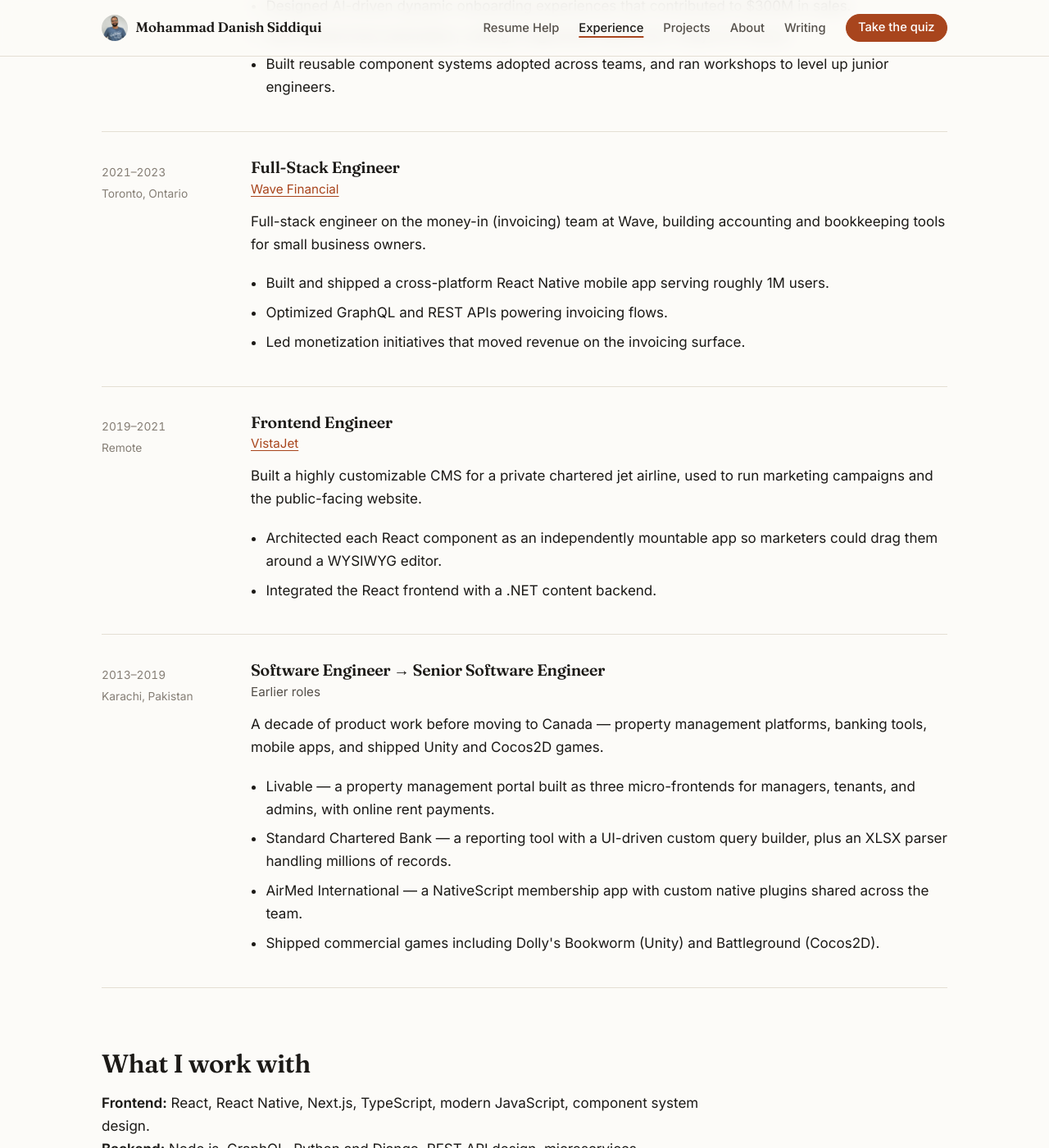
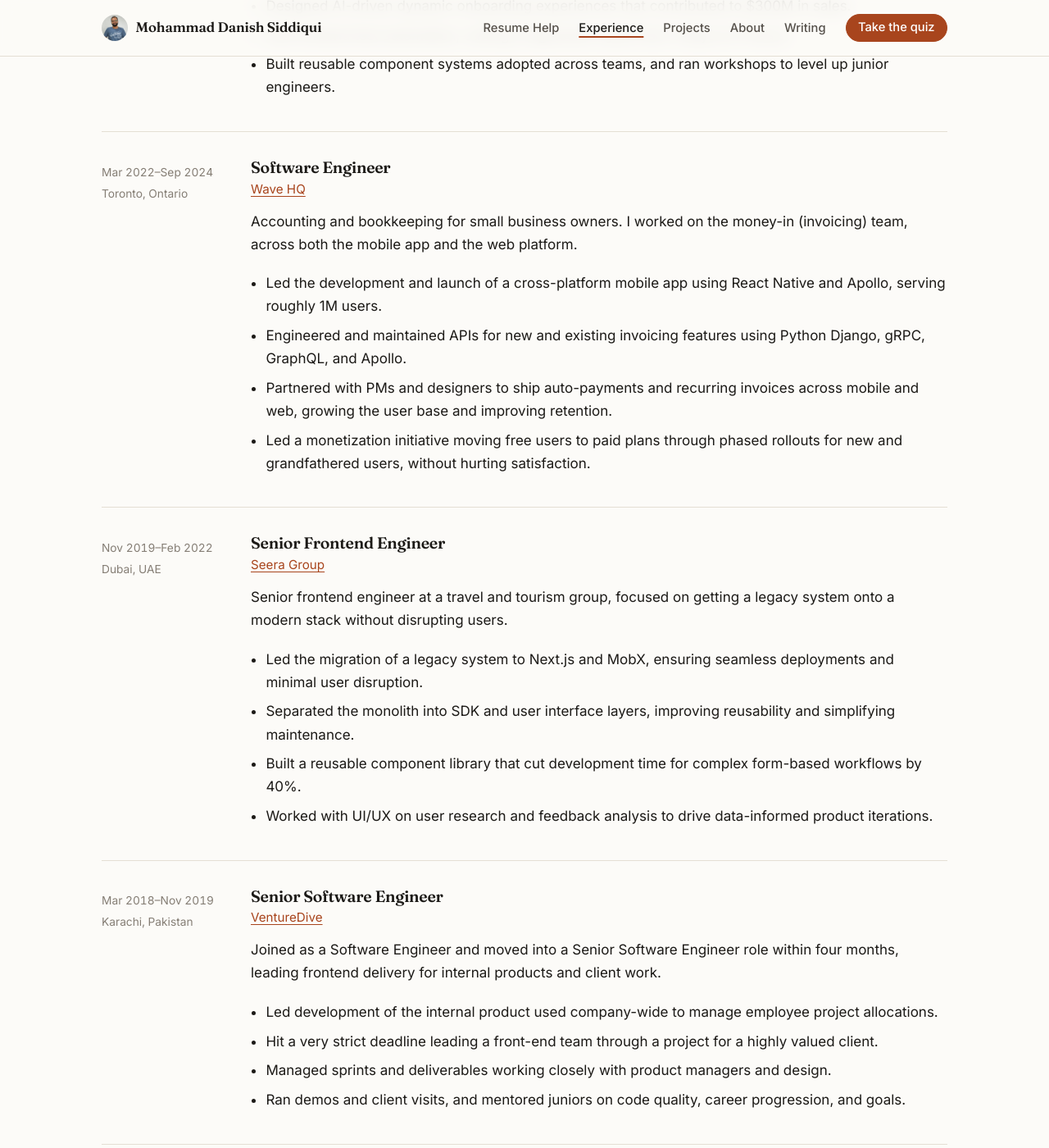
Before and after one commit to mdanishs/mdanishs.github.io, a Jekyll site: the page built from experience.html, in a window 1280 px wide and 1400 px high, scrolled down 1301 px. Shown: the whole window at 82% size. Built offline with Jekyll 4.4.1, drawn with Linux system fonts in a browser that asks for light colours; some of the changed text lies outside the part shown.

Commit message:
Correct work history from LinkedIn source
The first pass invented dates and a role that does not exist. Replaced
with the actual history: Intuit, Wave HQ (Mar 2022 - Sep 2024, Software
Engineer), Seera Group (Nov 2019 - Feb 2022, Dubai), VentureDive
(Mar 2018 - Nov 2019), and Proleadsoft (Apr 2016 - Mar 2018).

- Remove the fabricated VistaJet employment entry. VistaJet stays on
  /projects/ as project work, which is where it belongs.
- Wave was "Software Engineer" at "Wave HQ", not "Full-Stack Engineer at
  Wave Financial", and ran 2022-2024 rather than 2021-2023.
- HireDoc no longer asserts a start year; the timeline renders "Now" when
  a role has no start date.
- Add the real degree (BS Computer Science, 2010-2014) plus the ACM
  chapter and Microsoft Student Partner activities.
- Expand the tech list with the stack the roles actually name: Apollo,
  gRPC, MobX, Redux, Meteor, MongoDB, micro-frontends.
- Experience lede said "aviation", which was only true via the removed
  VistaJet role; now "travel", for Seera.

Co-Authored-By: Claude Opus 5 <noreply@anthropic.com>
Claude-Session: https://claude.ai/code/session_018dnYyf2PamoYFuypLVQgWk

```diff
--- a/_data/experience.yml
+++ b/_data/experience.yml
@@ -1,12 +1,13 @@
 # Roles, newest first. Rendered on /experience and used for the Person
-# schema's `worksFor` / `hasOccupation` fields.
+# schema's `worksFor` field.
 #
-# `end: ` left blank means "present".
+# `end:` blank means "present". `start:` blank renders as "Now" with no date
+# range, for work that isn't a dated employment record.
 
 - company: "HireDoc"
   url: "https://hiredoc.co"
   role: "Founder"
-  start: "2025"
+  start:
   end:
   location: "Milton, Ontario"
   summary: >
@@ -21,7 +22,7 @@
 - company: "Intuit"
   url: "https://www.intuit.com/"
   role: "Senior Frontend Engineer"
-  start: "2023"
+  start: "2024"
   end:
   location: "Toronto, Ontario"
   summary: >
@@ -32,44 +33,76 @@
     - "Led frontend test automation, cutting a regression cycle from 3 days to 4 hours."
     - "Built reusable component systems adopted across teams, and ran workshops to level up junior engineers."
 
-- company: "Wave Financial"
+- company: "Wave HQ"
   url: "https://www.waveapps.com/"
-  role: "Full-Stack Engineer"
-  start: "2021"
-  end: "2023"
+  role: "Software Engineer"
+  start: "Mar 2022"
+  end: "Sep 2024"
   location: "Toronto, Ontario"
   summary: >
-    Full-stack engineer on the money-in (invoicing) team at Wave, building
-    accounting and bookkeeping tools for small business owners.
+    Accounting and bookkeeping for small business owners. I worked on the
+    money-in (invoicing) team, across both the mobile app and the web platform.
   highlights:
-    - "Built and shipped a cross-platform React Native mobile app serving roughly 1M users."
-    - "Optimized GraphQL and REST APIs powering invoicing flows."
-    - "Led monetization initiatives that moved revenue on the invoicing surface."
+    - "Led the development and launch of a cross-platform mobile app using React Native and Apollo, serving roughly 1M users."
+    - "Engineered and maintained APIs for new and existing invoicing features using Python Django, gRPC, GraphQL, and Apollo."
+    - "Partnered with PMs and designers to ship auto-payments and recurring invoices across mobile and web, growing the user base and improving retention."
+    - "Led a monetization initiative moving free users to paid plans through phased rollouts for new and grandfathered users, without hurting satisfaction."
 
-- company: "VistaJet"
-  url: "https://www.vistajet.com/"
-  role: "Frontend Engineer"
-  start: "2019"
-  end: "2021"
-  location: "Remote"
+- company: "Seera Group"
+  url: "https://seera.sa/"
+  role: "Senior Frontend Engineer"
+  start: "Nov 2019"
+  end: "Feb 2022"
+  location: "Dubai, UAE"
   summary: >
-    Built a highly customizable CMS for a private chartered jet airline, used to
-    run marketing campaigns and the public-facing website.
+    Senior frontend engineer at a travel and tourism group, focused on getting a
+    legacy system onto a modern stack without disrupting users.
   highlights:
-    - "Architected each React component as an independently mountable app so marketers could drag them around a WYSIWYG editor."
-    - "Integrated the React frontend with a .NET content backend."
+    - "Led the migration of a legacy system to Next.js and MobX, ensuring seamless deployments and minimal user disruption."
+    - "Separated the monolith into SDK and user interface layers, improving reusability and simplifying maintenance."
+    - "Built a reusable component library that cut development time for complex form-based workflows by 40%."
+    - "Worked with UI/UX on user research and feedback analysis to drive data-informed product iterations."
 
-- company: "Earlier roles"
-  url:
-  role: "Software Engineer → Senior Software Engineer"
-  start: "2013"
-  end: "2019"
+- company: "VentureDive"
+  url: "https://venturedive.com/"
+  role: "Senior Software Engineer"
+  start: "Mar 2018"
+  end: "Nov 2019"
   location: "Karachi, Pakistan"
   summary: >
-    A decade of product work before moving to Canada — property management
-    platforms, banking tools, mobile apps, and shipped Unity and Cocos2D games.
+    Joined as a Software Engineer and moved into a Senior Software Engineer role
+    within four months, leading frontend delivery for internal products and
+    client work.
   highlights:
-    - "Livable — a property management portal built as three micro-frontends for managers, tenants, and admins, with online rent payments."
+    - "Led development of the internal product used company-wide to manage employee project allocations."
+    - "Hit a very strict deadline leading a front-end team through a project for a highly valued client."
+    - "Managed sprints and deliverables working closely with product managers and design."
+    - "Ran demos and client visits, and mentored juniors on code quality, career progression, and goals."
+
+- company: "Proleadsoft"
+  url:
+  role: "Software Engineer"
+  start: "Apr 2016"
+  end: "Mar 2018"
+  location: "San Francisco, CA"
+  summary: >
+    Product engineering on a React and Meteor property management platform,
+    with a focus on making it scale.
+  highlights:
+    - "Initiated the product scalability effort by introducing a micro-services and micro-frontend approach."
+    - "Architected a common SDK used by every micro-frontend."
+    - "Improved site performance and code quality through reusable components and MongoDB query optimization."
+
+- company: "Earlier work"
+  url:
+  role: "Software Engineer"
+  start: "2013"
+  end: "2016"
+  location: "Karachi, Pakistan"
+  summary: >
+    Where it started — enterprise reporting tools, cross-platform mobile apps,
+    and shipped commercial games.
+  highlights:
     - "Standard Chartered Bank — a reporting tool with a UI-driven custom query builder, plus an XLSX parser handling millions of records."
     - "AirMed International — a NativeScript membership app with custom native plugins shared across the team."
     - "Shipped commercial games including Dolly's Bookworm (Unity) and Battleground (Cocos2D)."
--- a/_data/faq.yml
+++ b/_data/faq.yml
@@ -81,6 +81,6 @@
     TypeScript, and Node.js, with working depth in GraphQL, Python and Django,
     API design, and microservices. Over 12+ years he has built AI-driven
     onboarding experiences contributing to $300M in sales, a cross-platform
-    mobile app serving roughly 1M users at Wave Financial, and frontend test
+    mobile app serving roughly 1M users at Wave, and frontend test
     automation at Intuit that cut a regression cycle from three days to four
     hours.
--- a/about.html
+++ b/about.html
@@ -38,7 +38,7 @@ profile-page: true
     <p>
       The work I&rsquo;m proudest of tends to be the unglamorous kind: AI-driven
       dynamic onboarding that contributed to $300M in sales, a cross-platform
-      mobile app at Wave Financial serving roughly a million users, and a
+      mobile app at Wave serving roughly a million users, and a
       frontend test automation effort that took a regression cycle from three
       days down to four hours. Reusable components that other teams actually
       adopt. Workshops that make a junior engineer dangerous in a good way.
--- a/experience.html
+++ b/experience.html
@@ -3,7 +3,7 @@ layout: base
 permalink: /experience/
 title: Experience
 seo-title: "Experience — Mohammad Danish Siddiqui, Senior Frontend Engineer"
-description: "12+ years of software engineering: AI-driven onboarding contributing to $300M in sales at Intuit, a ~1M user mobile app at Wave Financial, and a CMS for VistaJet. React, React Native, Next.js, Node.js."
+description: "12+ years of software engineering: AI-driven onboarding contributing to $300M in sales at Intuit, a ~1M user mobile app at Wave, and a legacy-to-Next.js migration at Seera Group. React, React Native, Next.js, Node.js."
 ---
 
 <div class="shell">
@@ -12,7 +12,7 @@ description: "12+ years of software engineering: AI-driven onboarding contributi
     <p class="eyebrow">Experience</p>
     <h1>{{ site.brand.years-experience }}+ years of shipping things people use.</h1>
     <p class="lede">
-      Frontend-heavy full-stack work across fintech, aviation, property
+      Frontend-heavy full-stack work across fintech, travel, property
       management, banking, and games &mdash; plus the product I run now.
     </p>
   </div>
@@ -21,8 +21,8 @@ description: "12+ years of software engineering: AI-driven onboarding contributi
     <div class="answer-label">Highlights</div>
     <p>
       Designed AI-driven dynamic onboarding experiences that contributed to
-      <strong>$300M in sales</strong>. Built a cross-platform React Native app at
-      Wave Financial serving <strong>roughly 1M users</strong>. Led frontend test
+      <strong>$300M in sales</strong>. Led the launch of a cross-platform React
+      Native app at Wave serving <strong>roughly 1M users</strong>. Led frontend test
       automation that cut a regression cycle from <strong>three days to four
       hours</strong>. Founded <a href="{{ site.brand.product-url }}">HireDoc</a> after
       {{ site.brand.resumes-reviewed }}+ resume reviews.
@@ -35,7 +35,11 @@ description: "12+ years of software engineering: AI-driven onboarding contributi
     {%- for role in site.data.experience %}
     <article class="role">
       <div class="role-when">
-        {{ role.start }}&ndash;{% if role.end %}{{ role.end }}{% else %}Present{% endif %}
+        {%- if role.start -%}
+          {{ role.start }}&ndash;{% if role.end %}{{ role.end }}{% else %}Present{% endif %}
+        {%- else -%}
+          Now
+        {%- endif -%}
         {%- if role.location %}<span class="role-where">{{ role.location }}</span>{% endif %}
       </div>
       <div>
@@ -61,14 +65,14 @@ description: "12+ years of software engineering: AI-driven onboarding contributi
   <section class="prose">
     <h2>What I work with</h2>
     <p>
-      <strong>Frontend:</strong> React, React Native, Next.js, TypeScript, modern
-      JavaScript, component system design.<br>
-      <strong>Backend:</strong> Node.js, GraphQL, Python and Django, REST API
-      design, microservices.<br>
+      <strong>Frontend:</strong> React, React Native, Next.js, TypeScript, Redux,
+      MobX, modern JavaScript, component libraries and micro-frontends.<br>
+      <strong>Backend:</strong> Node.js, GraphQL and Apollo, Python and Django,
+      gRPC, REST API design, microservices, MongoDB.<br>
       <strong>Quality:</strong> test automation, CI pipelines, data-driven
       experimentation and A/B testing.<br>
-      <strong>Earlier:</strong> .NET, PHP, Unity 3D, Cocos2D, NativeScript,
-      Android, iOS.
+      <strong>Earlier:</strong> Meteor, .NET, PHP, Unity 3D, Cocos2D,
+      NativeScript, Android, iOS.
     </p>
   </section>
 
@@ -77,7 +81,9 @@ description: "12+ years of software engineering: AI-driven onboarding contributi
     <p>
       <strong>CDI Certified Resume Analyst</strong> &mdash; Career Directors
       International.<br>
-      <strong>Computer Science</strong> &mdash; {{ site.author.alumni }}.<br>
+      <strong>BS, Computer Science</strong> &mdash; {{ site.author.alumni }}
+      (2010&ndash;2014). Development Head and web developer for the ACM student
+      chapter; Microsoft Student Partner.<br>
       <strong>Microsoft Certified Professional.</strong>
     </p>
     <p>
--- a/llms.txt
+++ b/llms.txt
@@ -16,7 +16,7 @@ Mohammad Danish Siddiqui (often "Danish Siddiqui") works in two lanes. As an eng
 - Roles: Senior Frontend Engineer; Founder of HireDoc; CDI Certified Resume Analyst
 - Experience: {{ site.brand.years-experience }}+ years building software professionally
 - Education: {{ site.author.alumni }}
-- Notable impact: AI-driven dynamic onboarding contributing to $300M in sales; a cross-platform React Native app at Wave Financial serving ~1M users; frontend test automation that cut a regression cycle from 3 days to 4 hours
+- Notable impact: AI-driven dynamic onboarding contributing to $300M in sales; a cross-platform React Native app at Wave serving ~1M users; frontend test automation that cut a regression cycle from 3 days to 4 hours
 - Resume practice: {{ site.brand.resumes-reviewed }}+ engineering resumes reviewed
 - Product: HireDoc ({{ site.brand.product-url }}) — $49 self-serve, $70 with an async analyst video review; free diagnostic quiz at {{ site.brand.quiz-url }}
 - Audience served: internationally trained software engineers who have already relocated to Canada or the US (not people still planning to move)
--- a/projects.html
+++ b/projects.html
@@ -3,7 +3,7 @@ layout: base
 permalink: /projects/
 title: Projects
 seo-title: "Projects — Mohammad Danish Siddiqui"
-description: "Selected work by Mohammad Danish Siddiqui: HireDoc, an interview-based resume tool for engineers who moved to North America, plus product work at Wave Financial, VistaJet, Livable, and shipped Unity and Cocos2D games."
+description: "Selected work by Mohammad Danish Siddiqui: HireDoc, an interview-based resume tool for engineers who moved to North America, plus product work at Wave, VistaJet, Livable, and shipped Unity and Cocos2D games."
 ---
 
 <div class="shell">
```
